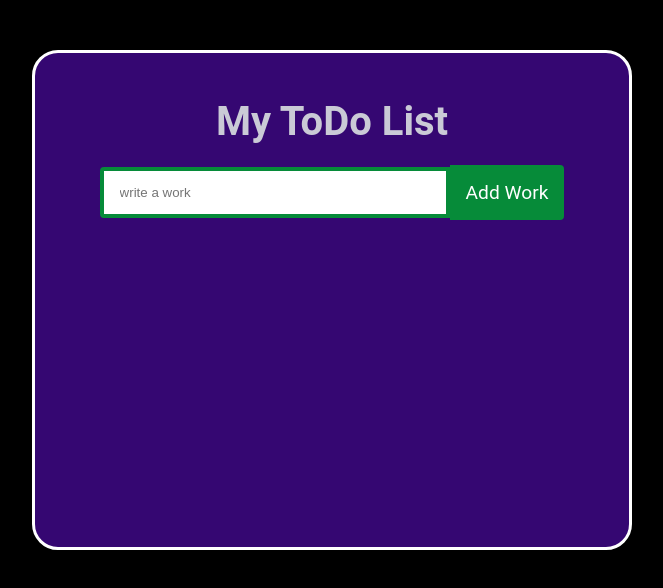
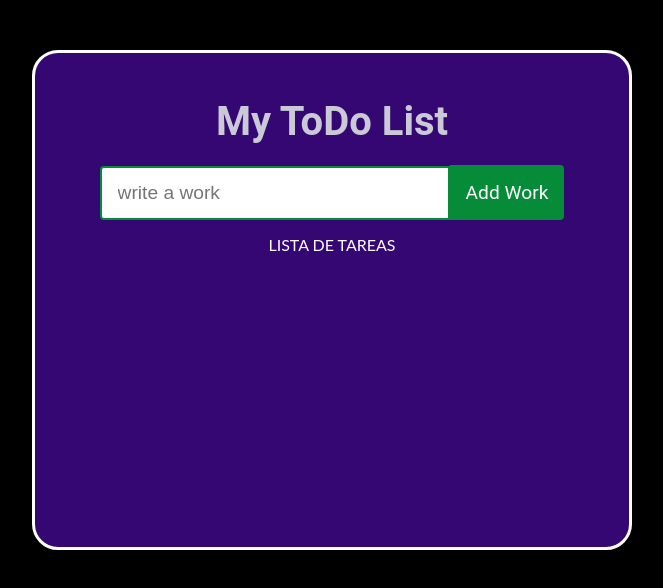
Before and after one commit to Hcrj99/Todo-list, a React (Create React App) app: page / in a window 1280 px wide. Shown: the top 588 px of the page, without its empty margins (308-971 px from the left). Built offline with nearby package versions, Linux system fonts and the light colour scheme.

Commit message:
add global work initial struct + style

```diff
--- a/src/App.js
+++ b/src/App.js
@@ -1,14 +1,12 @@
 import './App.css';
-import Work from './components/work';
-import Formularyworks from './components/formularyworks';
+import Globalwork from './components/globalwork';
 
 function App() {
   return (
     <div className='Todo__List'>
       <section className='Todo__list-container'>
         <h1>My ToDo List</h1>
-        {/* <Work text='learn react'/> */}
-        <Formularyworks/>
+        <Globalwork />
       </section>
     </div>
   );
--- /dev/null
+++ b/src/components/globalwork.jsx
@@ -0,0 +1,16 @@
+import React from "react";
+import Formularyworks from "./formularyworks";
+import '../styles/globalwork.css'
+
+function Globalwork(){
+  return (
+    <>
+      <Formularyworks/>
+      <section className="works__list-container">
+        LISTA DE TAREAS
+      </section>
+    </>
+  );
+}
+
+export default Globalwork;
--- a/src/styles/formularyworks.css
+++ b/src/styles/formularyworks.css
@@ -7,11 +7,11 @@
 
 .formulary__input {
 	width: 350px;
-	font: 2rem;
+	font-size: 1.2rem;
 	background-color: white;
 	padding: 14px 32px 14px 16px;
 	border-radius: 4px 0 0 4px;
-	border: 4px solid #068b39;
+	border: 2px solid #068b39;
 	outline: none;
 }
 
--- /dev/null
+++ b/src/styles/globalwork.css
@@ -0,0 +1,6 @@
+.works__list-container {
+  display: flex;
+  flex-wrap: wrap;
+  justify-content: center;
+  margin-top: 15px;
+}
```
